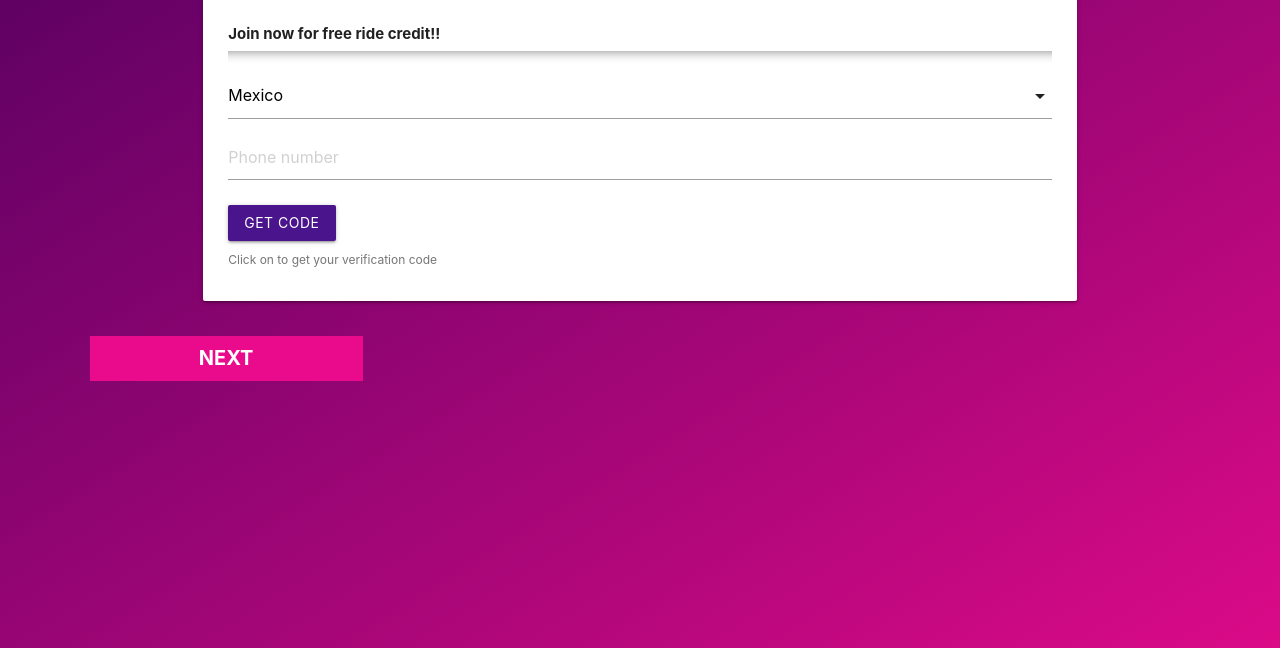
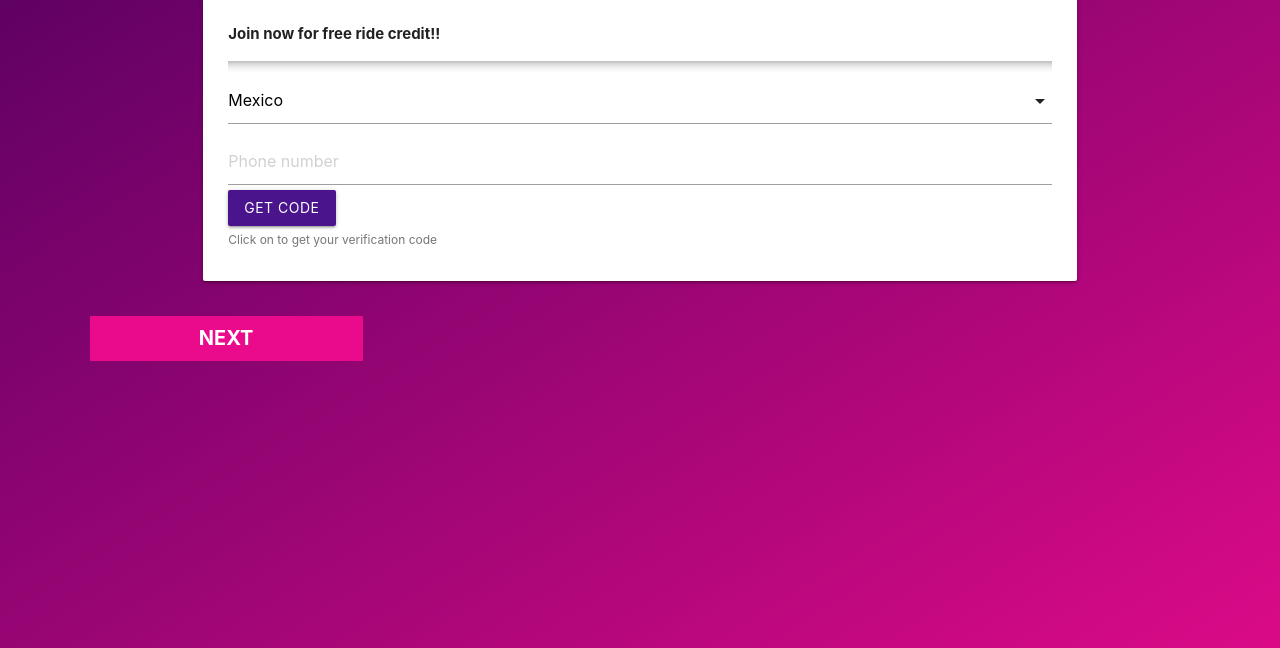
Before and after one commit to DayraAlvarez/Lyft, a plain HTML site: page versiones/signup.html in a window 1280 px wide. Shown: the part 152-800 px from the top of the page. Drawn offline with nearby package versions, Linux system fonts and the light colour scheme.

Commit message:
Added design changes

```diff
--- a/css/main.css
+++ b/css/main.css
@@ -48,7 +48,7 @@ body#page,html,.container, {
 }
 
 .setUpBtn {
-   margin-bottom: 30px;
+   margin-bottom: 5px;
    margin-top: 80px;
 }
 
@@ -76,22 +76,21 @@ body#page,html,.container, {
 
 #cardText {
   font-weight: bold;
-  margin-bottom: -2px;
 }
 
 hr {
   height: 12px;
   border: 0;
   box-shadow: inset 0 12px 12px -12px rgba(0, 0, 0, 0.5);
-  margin-bottom: 10px;
+  margin-bottom: 5px;
 }
 
 #searchInput {
-  margin-bottom: 25px;
+  margin-bottom: 5px;
 }
 
 #getCode {
-  margin-bottom: 10px;
+  margin-bottom: 5px;
 }
 
 #submitBtn {
```
Also changed, not shown: versiones/signup2.html (+2 -2 lines).
